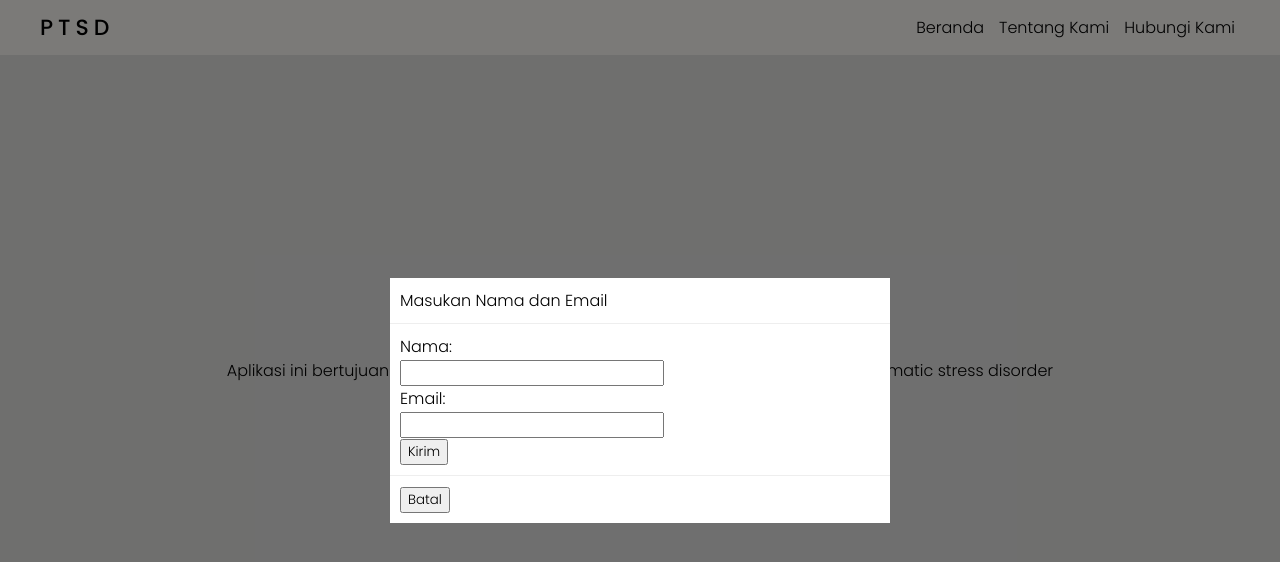
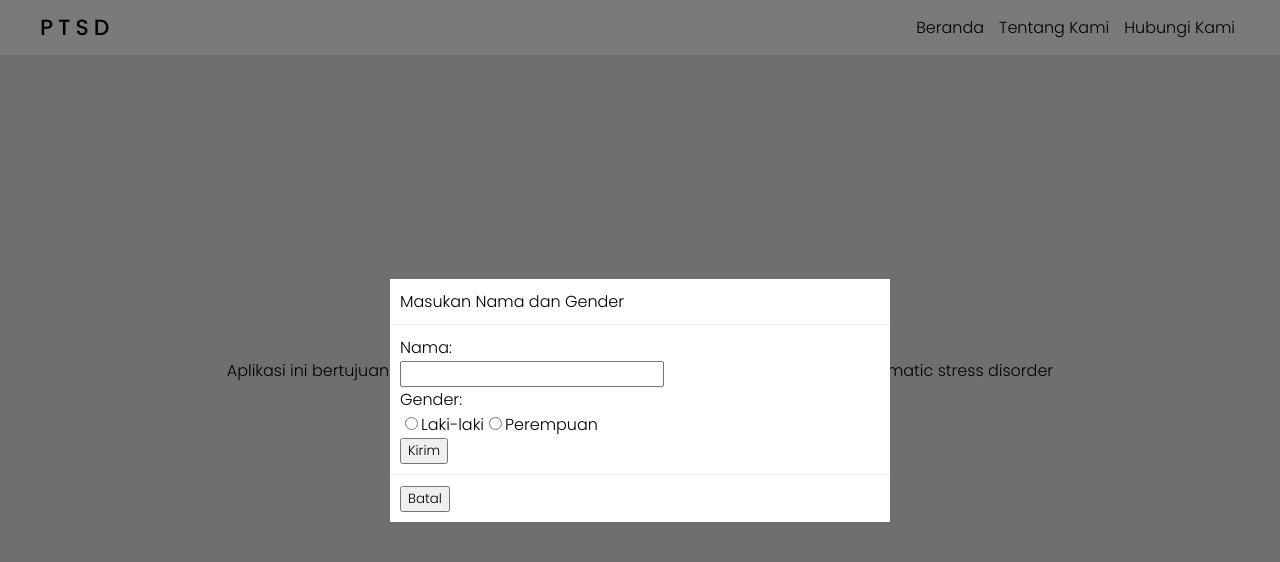
Before and after one commit to zaldi-99/fe-expert-system-ptsd, a React (Create React App) app: page / in a window 1280 px wide. Both pictures are taken after a click on the element "Mulai Test". Shown: the top 562 px of the page. Built offline with nearby package versions, Linux system fonts and the light colour scheme.

Commit message:
change user email input to gender radio button

```diff
--- a/src/components/Modal.js
+++ b/src/components/Modal.js
@@ -5,14 +5,14 @@ import "./Modal.css";
 const Modal = ({ show, closeModal }) => {
   const navigate = useNavigate();
   const [name, setName] = useState("");
-  const [email, setEmail] = useState("");
+  const [gender, setGender] = useState("");
 
   const handleSubmit = e => {
     e.preventDefault();
     axios
       .post("http://localhost:3001/api/user", {
-        nama_pengguna: name,
-        email_pengguna: email,
+        nama: name,
+        gender: gender,
       })
       .then(() => {
         navigate("/traumatic-detection");
@@ -25,7 +25,7 @@ const Modal = ({ show, closeModal }) => {
     <div className="modal">
       <div className="modal-content">
         <div className="modal-header">
-          <h4 className="modal-title">Masukan Nama dan Email</h4>
+          <h4 className="modal-title">Masukan Nama dan Gender</h4>
         </div>
         <div className="modal-body">
           <form
@@ -41,19 +41,29 @@ const Modal = ({ show, closeModal }) => {
               onChange={e => {
                 setName(e.target.value);
               }}
-              required
             />
             <br />
-            <label for="lname">Email:</label> <br />
+            <label for="lname">Gender:</label> <br />
             <input
-              type="email"
-              id="email_pengguna"
-              name="email"
+              type="radio"
+              id="male"
+              name="gender"
               onChange={e => {
-                setEmail(e.target.value);
+                setGender(e.target.value);
               }}
-              required
+              value="laki-laki"
             />
+            Laki-laki
+            <input
+              type="radio"
+              id="female"
+              name="gender"
+              onChange={e => {
+                setGender(e.target.value);
+              }}
+              value="perempuan"
+            />
+            Perempuan
             <br />
             <input type="submit" value="Kirim" />
           </form>
```
